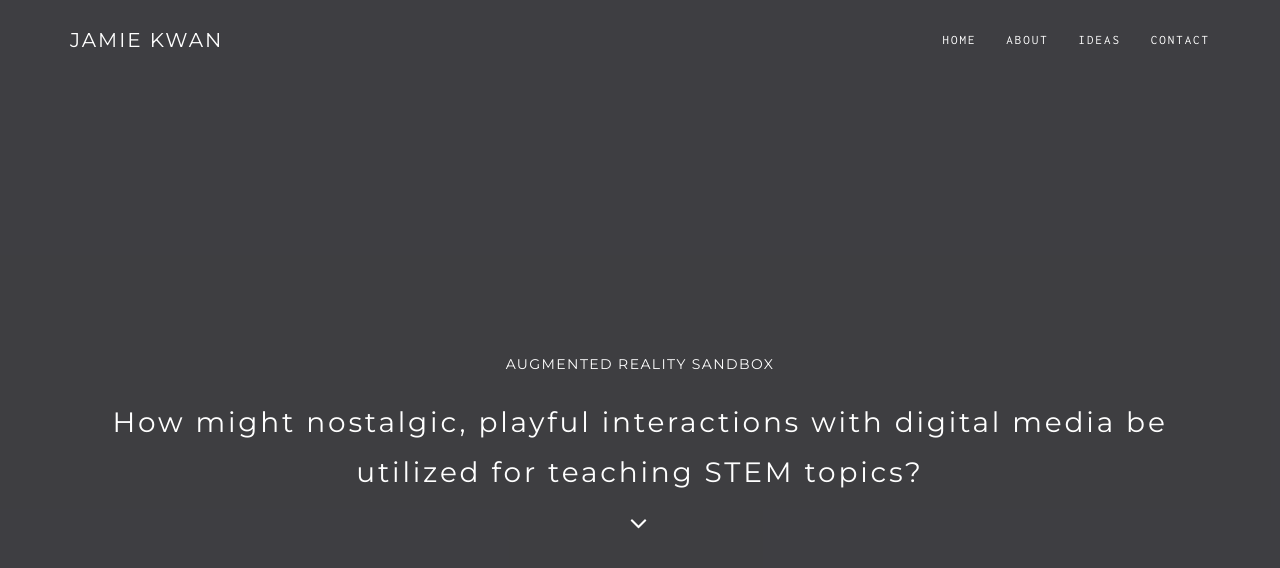
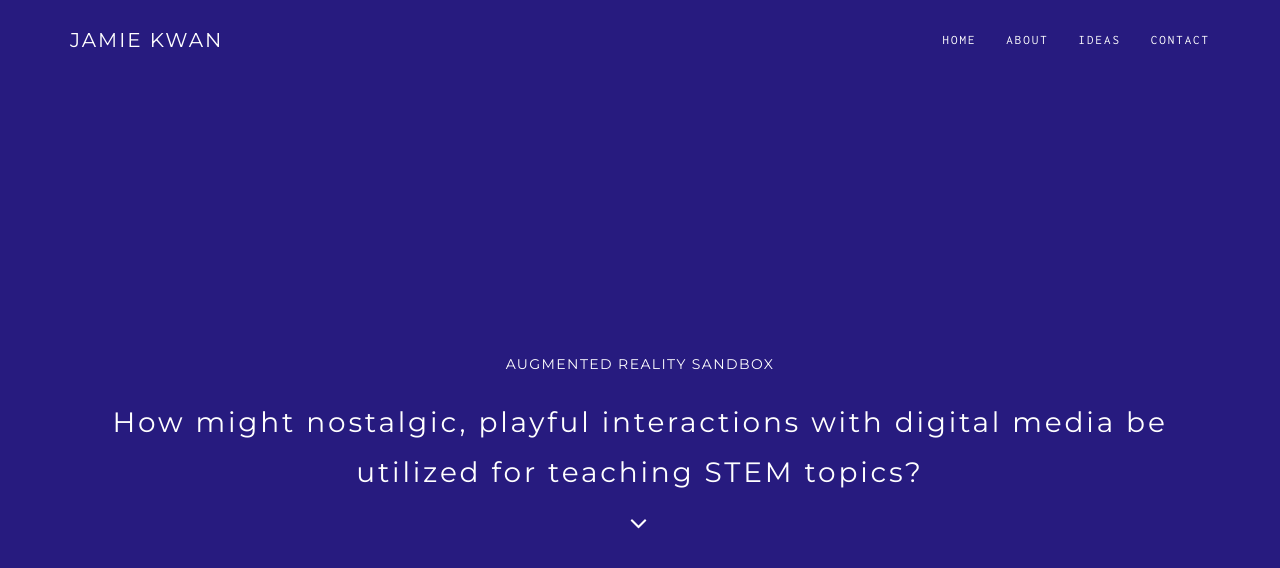
Before and after one commit to jmk91/jamiemkwan, a Jekyll site: the page built from sandbox.html, in a window 1280 px wide and 900 px high. Shown: the top 568 px of the window. Built offline with Jekyll 4.4.1, drawn with Linux system fonts in a browser that asks for light colours.

Commit message:
update colour bg

```diff
--- a/sandbox.html
+++ b/sandbox.html
@@ -1,7 +1,7 @@
 ---
 layout: portfolio
 title: Augmented Reality Sandbox
-color: "rgb(125,124,132)"
+color: "rgb(79,54,255)"
 
 oneliner: "How might nostalgic, playful interactions with digital media be utilized for teaching STEM topics?"
 
```
